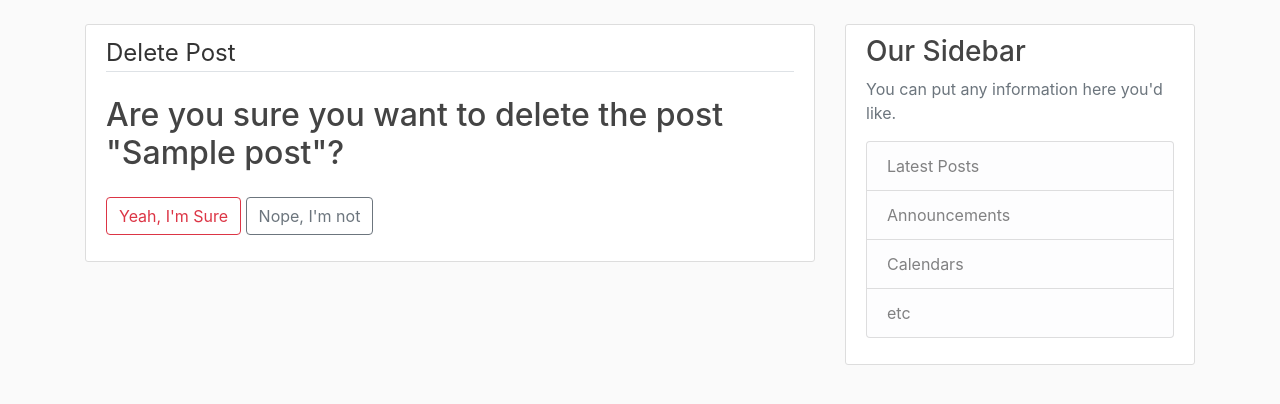
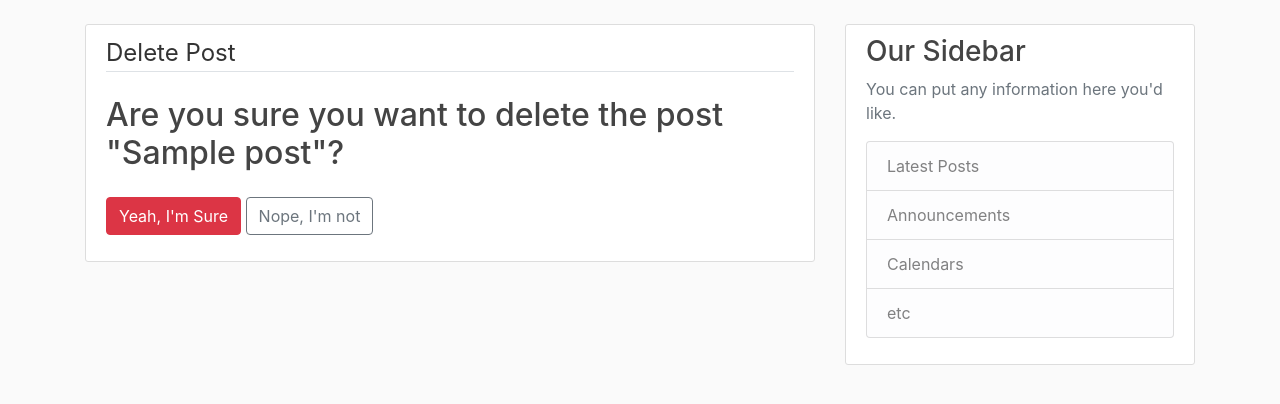
Before and after one commit to banji220/django_app, a Django app: page /post/1/delete/ in a window 1280 px wide. Shown: the part 56-460 px from the top of the page. Run offline with Django 3.2, Linux system fonts and the light colour scheme; a user stored in the database is signed in; tables that the repository leaves empty hold one stand-in row (values such as "Sample post"); some libraries are stand-ins or nearby versions.

Commit message:
Change btn-outline-danger ------to----> btn-danger

```diff
--- a/django_project/blog/templates/blog/post_confirm_delete.html
+++ b/django_project/blog/templates/blog/post_confirm_delete.html
@@ -11,7 +11,7 @@
                 {{ crispy }}
             </fieldset>
             <div class="form-group">
-                <button class="btn btn-outline-danger" type="submit">Yeah, I'm Sure</button>
+                <button class="btn btn-danger" type="submit">Yeah, I'm Sure</button>
                 <a class="btn btn-outline-secondary" href="{% url 'post-detail' object.id %}">Nope, I'm not</a>
             </div>
         </form>
```
